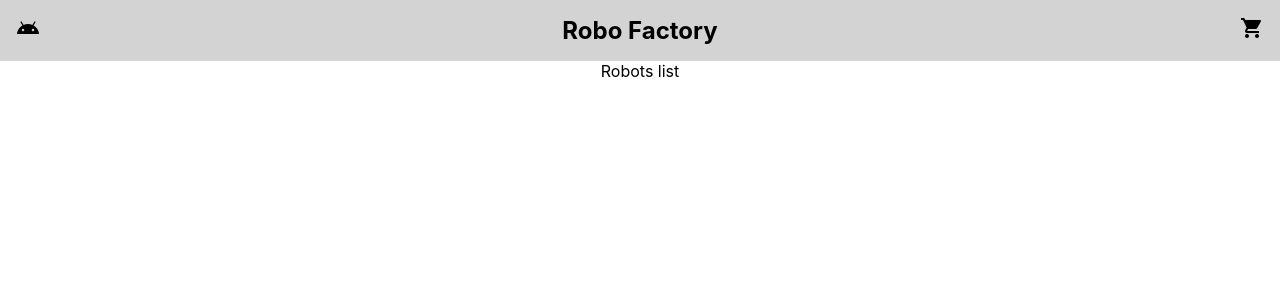
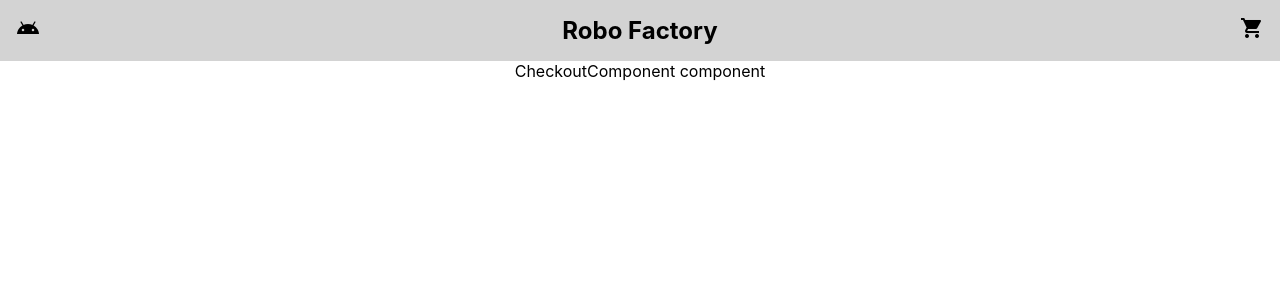
Before and after one commit to siddharth-lakhara/robot-factory-fe, a React (Create React App) app: page /checkout in a window 1280 px wide. Shown: the top 300 px of the page. Built offline with nearby package versions, Linux system fonts and the light colour scheme.

Commit message:
Add route and dummy components

```diff
--- a/package.json
+++ b/package.json
@@ -5,6 +5,7 @@
   "dependencies": {
     "react": "^16.8.6",
     "react-dom": "^16.8.6",
+    "react-router-dom": "^5.0.1",
     "react-scripts": "3.0.1",
     "uuid": "^3.3.2"
   },
--- a/src/App.css
+++ b/src/App.css
@@ -1,3 +1,8 @@
 .App {
   text-align: center;
 }
+
+.App-body {
+  background: #F8F8F8;
+  flex: 1;
+}
--- a/src/App.jsx
+++ b/src/App.jsx
@@ -1,14 +1,26 @@
 import React from 'react';
+import { BrowserRouter as Router, Route, Switch } from "react-router-dom";
 import './App.css';
 import Header from './components/Header';
+import RobotsList from './components/Robots';
+import CartComponent from './components/CartComponent';
+import CheckoutComponent from './components/CheckoutComponent';
+import NoMatch from './components/NoMatch';
 
 function App() {
-  return (
-    <div className="App">
-      <Header />
-      <div>Robots list</div>
-    </div>
-  );
-}
+    return (
+      <div className="App">
+      <Router>
+        <Header />
+        <Switch>
+          <Route exact path="/" component={RobotsList} />
+          <Route path="/cart" component={CartComponent} />
+          <Route path="/checkout" component={CheckoutComponent} />
+          <Route component={NoMatch} />
+        </Switch>
+      </Router>
+      </div >
+    );
+  }
 
 export default App;
--- /dev/null
+++ b/src/components/CartComponent/CartComponent.js
@@ -0,0 +1,11 @@
+import React, { Component } from 'react'
+
+export default class CartComponent extends Component {
+  render() {
+    return (
+      <div>
+        Cart Component
+      </div>
+    )
+  }
+}
--- /dev/null
+++ b/src/components/CartComponent/index.js
@@ -0,0 +1,3 @@
+import CartComponent from './CartComponent';
+
+export default CartComponent;
--- /dev/null
+++ b/src/components/CheckoutComponent/CheckoutComponent.js
@@ -0,0 +1,11 @@
+import React, { Component } from 'react'
+
+export default class CheckoutComponent extends Component {
+  render() {
+    return (
+      <div>
+        CheckoutComponent component
+      </div>
+    )
+  }
+}
--- /dev/null
+++ b/src/components/CheckoutComponent/index.js
@@ -0,0 +1,3 @@
+import CheckoutComponent from './CheckoutComponent';
+
+export default CheckoutComponent;
--- /dev/null
+++ b/src/components/NoMatch/NoMatch.js
@@ -0,0 +1,11 @@
+import React, { Component } from 'react'
+
+export default class NoMatch extends Component {
+  render() {
+    return (
+      <div>
+        NoMatch component
+      </div>
+    )
+  }
+}
--- /dev/null
+++ b/src/components/NoMatch/index.js
@@ -0,0 +1,3 @@
+import NoMatch from './NoMatch';
+
+export default NoMatch;
--- /dev/null
+++ b/src/components/Robots/Robots.js
@@ -0,0 +1,11 @@
+import React, { Component } from 'react'
+
+export default class Robots extends Component {
+  render() {
+    return (
+      <div>
+        Robots list component
+      </div>
+    )
+  }
+}
--- /dev/null
+++ b/src/components/Robots/index.js
@@ -0,0 +1,3 @@
+import Robots from './Robots';
+
+export default Robots;
```
Also changed, not shown: 1 other file (tests, documents, lock files or other folders).
